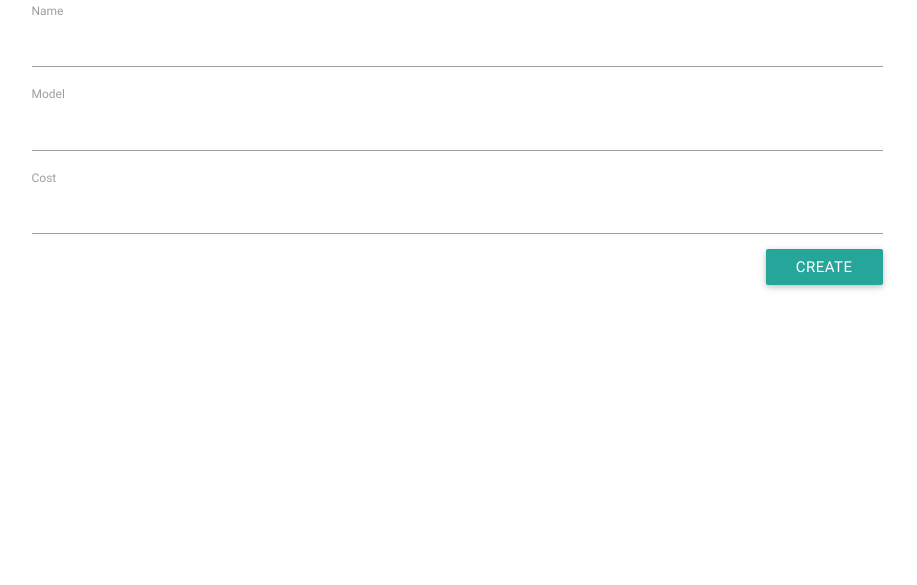
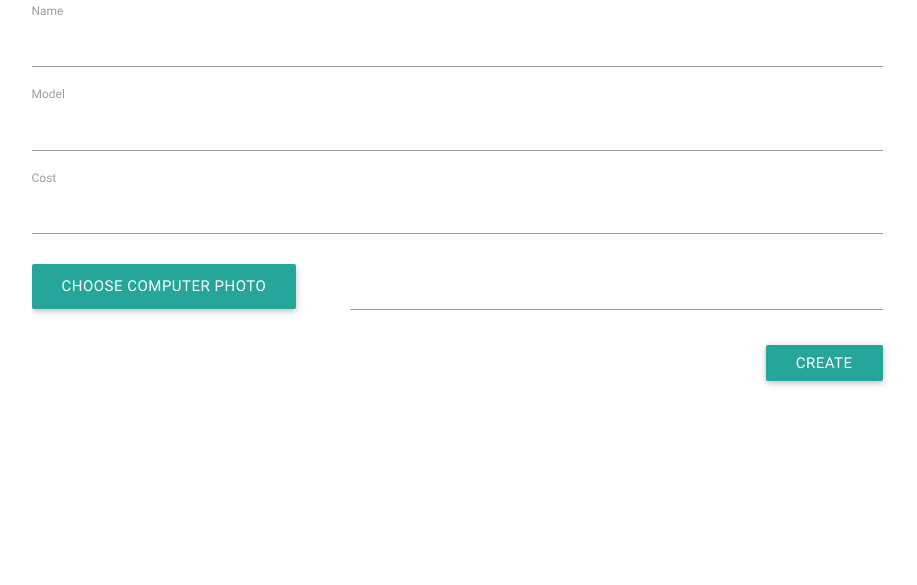
Before and after one commit to emmanuel-isaac/macPay, a Django app: page /computer/create/ in a window 1280 px wide. Shown: the part 153-738 px from the top of the page, without its empty margins (183-1100 px from the left). Run offline with Django 3.2, Linux system fonts and the light colour scheme; the visitor is signed in with stand-in values (Sample User, id 1); some libraries are stand-ins or nearby versions.

Commit message:
Add computer image upload feature, truncate file path

```diff
--- a/templates/base.html
+++ b/templates/base.html
@@ -23,6 +23,7 @@
                         <li>
                             <div class="nav-wrapper search-wrapper">
                                 <form>
+                                    {% csrf_token %}
                                     <div class="input-field">
                                         <input id="search" type="search" class='white-text' placeholder="Enter Fellow Name here" required>
                                         <label for="search"><i class="mdi-action-search white-text"></i></label>
--- a/templates/computer_creation.html
+++ b/templates/computer_creation.html
@@ -55,6 +55,19 @@
                     <label for='cost'>Cost</label>
                     {{form.cost}}
                 </div>
+                <div class="file-field input-field">
+                    <div class="row">
+                        <div class="col s3">
+                            <div class="btn">
+                            <span>Choose computer photo</span>
+                            <input type="file" id="select-photo"/>
+                            </div>
+                        </div>
+                        <div class="col s9 offset-s3">
+                            <input class="file-path validate photo-url" type="text"/>
+                        </div>
+                    </div>
+                </div>
                 <div>
                     <button type='submit' class='btn waves right'>Create</button>
                 </div>
@@ -66,5 +79,11 @@
 {% endblock content %}
 
 {% block local_js %}
-
+    <script type="text/javascript">
+        $(document).ready(function(){
+            $(".photo-url").change(function(){
+                $(this).val($(this).val().replace(/^.*\\/, ""));
+            });
+        });
+    </script>
 {% endblock local_js %}
```
